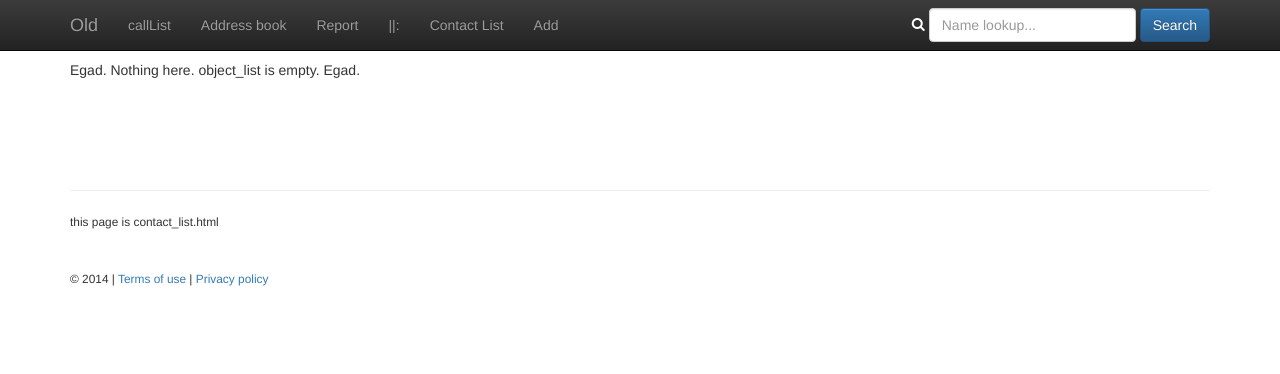
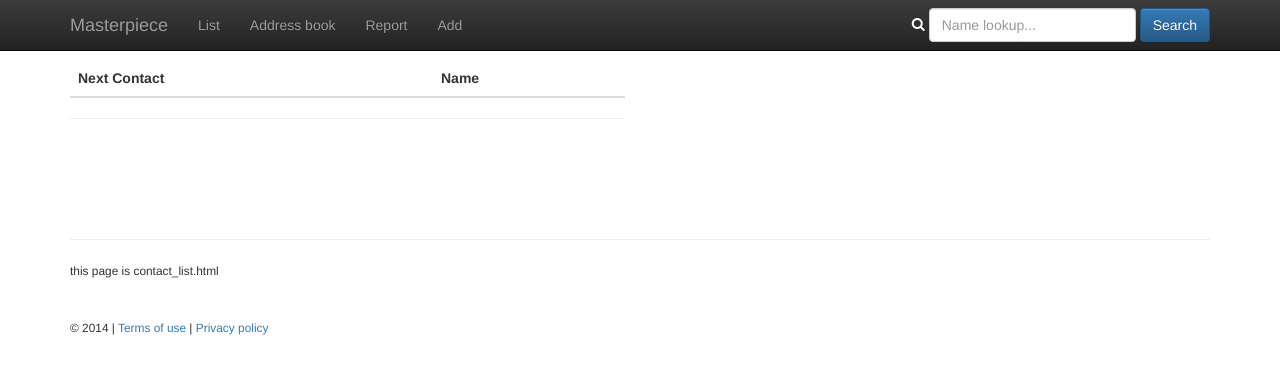
Before and after one commit to mjhea0/calllist, a Django app: page /tocall/contact/list/ in a window 1280 px wide. Shown: the top 374 px of the page. Run offline with Django 3.2, Linux system fonts and the light colour scheme; the visitor is signed in with stand-in values (Sample User, id 1); data that the repository does not hold is empty; some libraries are stand-ins or nearby versions.

Commit message:
migrated function based to class based views

```diff
--- a/tocall/templates/base.html
+++ b/tocall/templates/base.html
@@ -25,15 +25,13 @@
             <span class="icon-bar"></span>
             <span class="icon-bar"></span>
           </button>
-          <a class="navbar-brand" href="{% url 'tocall:list' %}">Old</a>
+          <a class="navbar-brand" href="{% url 'tocall:contact_list' %}">Masterpiece</a>
         </div>
         <div class="collapse navbar-collapse">
           <ul class="nav navbar-nav">
-            <li><a href="{% url 'tocall:list' %}">callList</a></li>
+            <li><a href="{% url 'tocall:contact_list' %}">List</a></li>
             <li><a href="{% url 'tocall:address_book' %}">Address book</a></li>
             <li><a href="{% url 'tocall:report' %}">Report</a></li>
-            <li><a href="">||:</a>
-            <li><a href="{% url 'tocall:contact_list' %}">Contact List</a></li>
             <li><a href="{% url 'tocall:contact_add' %}">Add</a></li>
             <!-- <li><a href="#contact">Contact</a></li> -->
           </ul>
--- a/tocall/templates/tocall/contact_list.html
+++ b/tocall/templates/tocall/contact_list.html
@@ -1,17 +1,30 @@
 {% extends "base.html" %}
 {% block content %}
 
-<ul class="list-unstyled">
-{% for contact in object_list %}
-   	<li>{{ contact.next_call }}:: <a href="{% url 'tocall:history_list' contact.id %}">{{ contact.full_name }}</a> :: <a href="{% url 'tocall:contact_update' contact.id %}">update</a> ::
-   		<a href="{% url 'tocall:contact_detail' contact.id %}">detail</a> ::
+	<div class="row">
+		<div class="col-md-6">
+		    <table class="table table-hover">
+		    	<thead>
+		   		<tr>
+		   			<th scope="col">Next Contact</th>
+		   			<th scope="col">Name</th>
+		   		</tr>
+		   		</thead>
+				<tbody>
+		   	{% for contact in object_list %}
+		   		<tr>
+		   			<td>{{contact.next_call }}</td>
+		   			<td><a href="{% url 'tocall:contact_detail' contact.id %}">{{ contact.full_name }}</a> </td>
+		   			<td><a href="{% url 'tocall:contact_update' contact.id %}">update</a> </td>
+   					<td><a href="{% url 'tocall:history_list' contact.id %}">detail</a> </td>
+		   		</tr>
+		   	{% endfor %}
+		   		</tbody>
+		    </table>
+		    <hr/>
+		</div>
+	</div>
 
-   		add the last write up here
-   	</li>
-{% empty %}
-	<li>Egad. Nothing here. object_list is empty. Egad.</li>
-{% endfor %}
-</ul>
 <br /><br /><br /><br /><hr />
 <small>this page is contact_list.html</small>
 {% endblock %}
--- a/tocall/urls.py
+++ b/tocall/urls.py
@@ -6,11 +6,6 @@ from tocall import views
 from .views import ContactListView, ContactCreateView, HistoryCreateView, HistoryDetailView, HistoryUpdateView, HistoryListView
 
 urlpatterns = patterns('',
-	url(
-		regex=r'^list/$',
-		view=views.list,
-		name='list'
-		),
 	url(
 		regex=r'^contact/list/$',
 		view=views.ContactListView.as_view(),
@@ -37,11 +32,6 @@ urlpatterns = patterns('',
     	name='history_list'
     	),
 	url(
-		regex=r'^detail/(?P<id>\d+)/',
-		view=views.detail,
-		name='detail'
-		),
-	url(
 		regex=r'^history_item/(?P<id>\d+)/',
 		view=views.history_item,
 		name='history_item'
@@ -63,7 +53,7 @@ urlpatterns = patterns('',
 		),
 	url(
 		regex=r'^address_book/$',
-		view=views.address_book,
+		view=views.ContactAddressBookView.as_view(),
 		name='address_book'
 		),
 )
--- a/tocall/views.py
+++ b/tocall/views.py
@@ -28,9 +28,16 @@ class ContactListView(ListView):
 	def get_queryset(self):
 		return Contact.objects.filter(user=self.request.user).order_by('next_call')
 
+class ContactAddressBookView(ListView):
+	model = Contact
+	template_name_suffix = '_addressbook'
+
+	def get_queryset(self):
+		return Contact.objects.filter(user=self.request.user).order_by('last_name')
+
 class ContactDetailView(DetailView):
 	model = Contact
-	template_name = "tocall/contact_detail.html"
+	template_name_suffix = "_detail"
 
 	def get_context_data(self, **kwargs):
 		context = super(ContactDetailView, self).get_context_data(**kwargs)
@@ -113,17 +120,6 @@ class HistoryUpdateView(LoginRequiredMixin, HistoryActionMixin, UpdateView):
 class HistoryDetailView(DetailView):
 	model = History
 
-def list(request):
-	current_list = Contact.objects.filter(user=request.user).order_by('next_call')
-	context = {'current_list': current_list}
-	return render(request, 'tocall/list.html', context)
-
-def detail(request, id):
-	contact = get_object_or_404(Contact, id=id)
-	history = History.objects.filter(contact=id).order_by('-contacted_at')
-	context = {'contact': contact, 'history': history}
-	return render(request, 'tocall/detail.html', context)
-
 def history_item(request, id):
 	history = get_object_or_404(History, id=id)
 	context = {'history': history}
@@ -133,11 +129,6 @@ def edit(request, id):
 	contact = get_object_or_404(Contact, id=id)
 	return HttpResponseRedirect('tocall/detail.html')
 
-def address_book(request):
-	addressbook = Contact.objects.filter(user=request.user).order_by('last_name')
-	context = {'addressbook': addressbook}
-	return render(request, 'tocall/addressbook.html', context)
-
 def report(request):
 	report = "Here will be some sort of reporting analytics."
 	context = {'report': report}
```
Also changed, not shown: tocall/templates/tocall/contact_addressbook.html (added, +15 -0 lines), tocall/templates/tocall/detail.html (deleted, +0 -80 lines).
